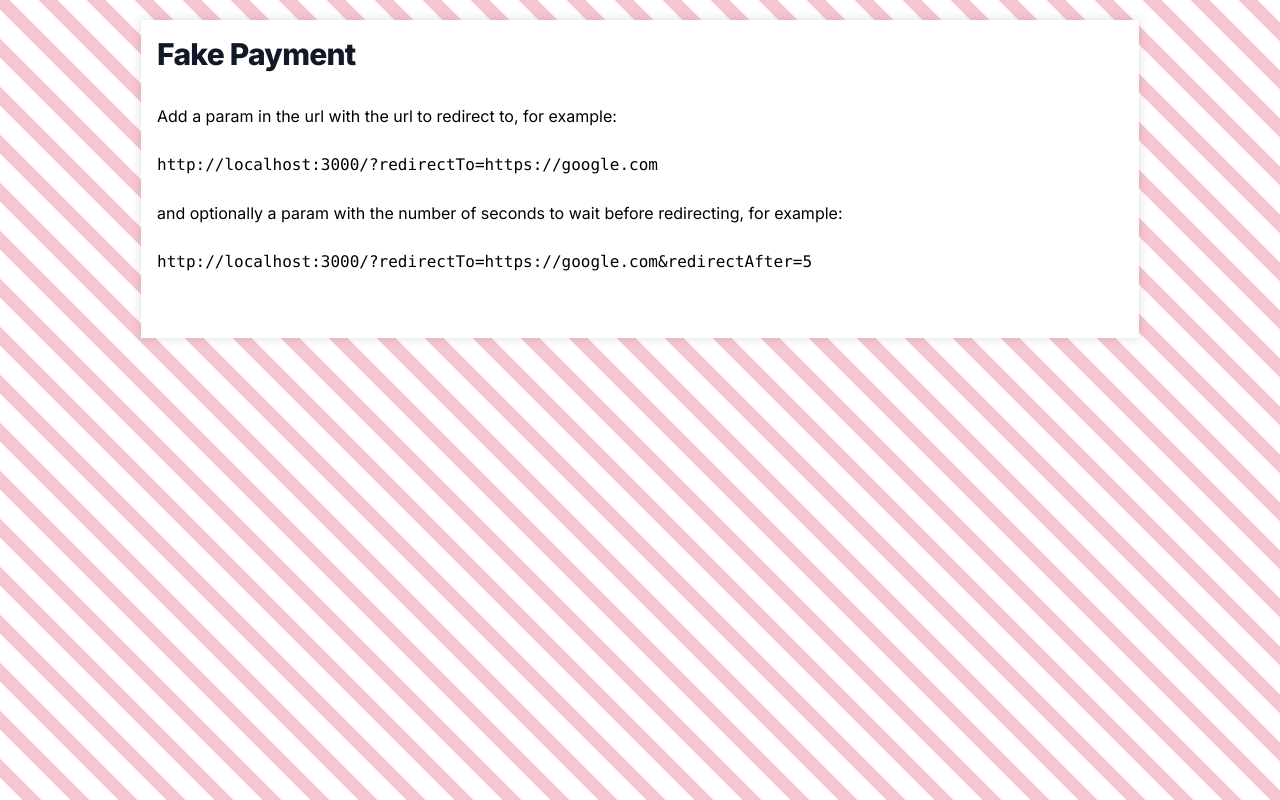
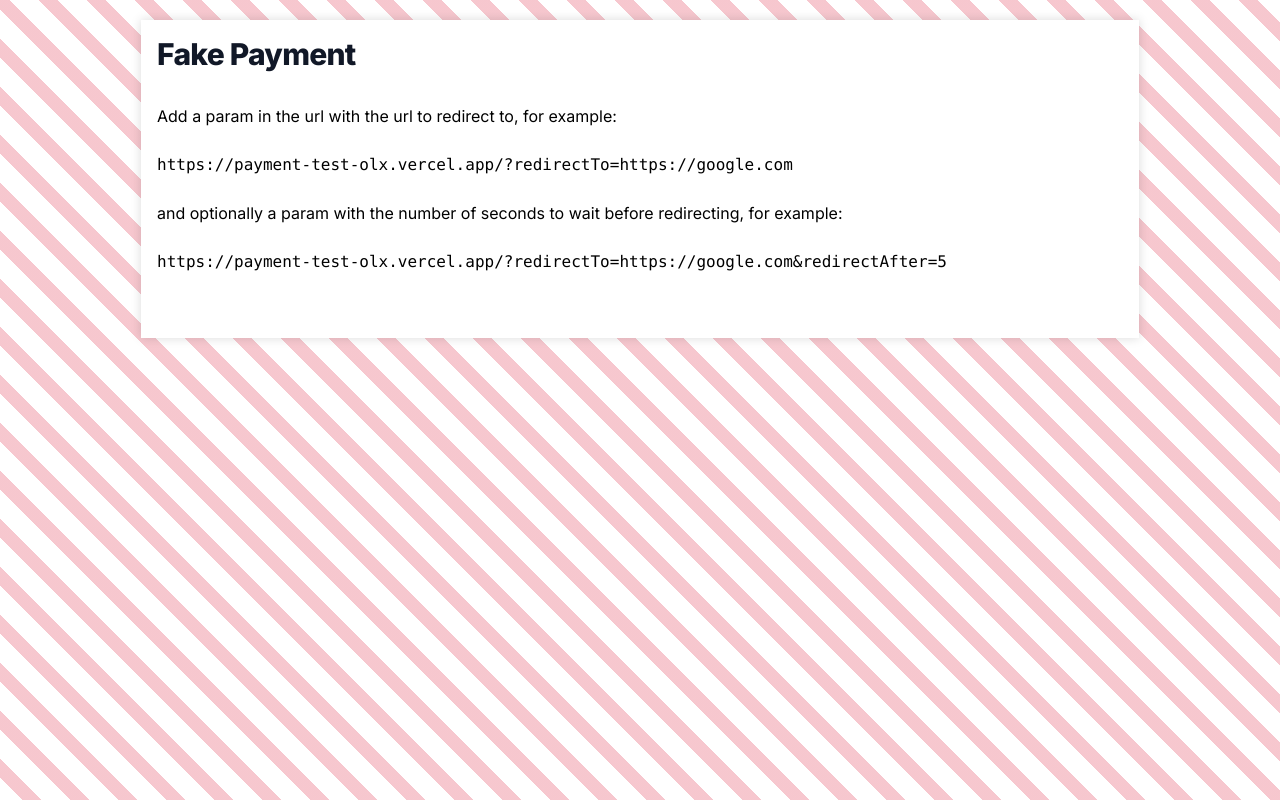
Before and after one commit to letanure/payment-test, a Next.js app: page / in a window 1280 px wide. Built offline with nearby package versions, Linux system fonts and the light colour scheme.

Commit message:
chore: Update URL in app/page.tsx

```diff
--- a/app/page.tsx
+++ b/app/page.tsx
@@ -47,7 +47,11 @@
             Add a param in the url with the url to redirect to, for example:
           </p>
           <br />
-          <code>http://localhost:3000/?redirectTo=https://google.com</code>
+          <code>
+            <a href="https://payment-test-olx.vercel.app/?redirectTo=https://google.com">
+              https://payment-test-olx.vercel.app/?redirectTo=https://google.com
+            </a>
+          </code>
           <br />
           <br />
           <p>
@@ -56,7 +60,9 @@
           </p>
           <br />
           <code>
-            http://localhost:3000/?redirectTo=https://google.com&redirectAfter=5
+            <a href="https://payment-test-olx.vercel.app/?redirectTo=https://google.com&redirectAfter=5">
+              https://payment-test-olx.vercel.app/?redirectTo=https://google.com&redirectAfter=5
+            </a>
           </code>
         </div>
       )}
```
